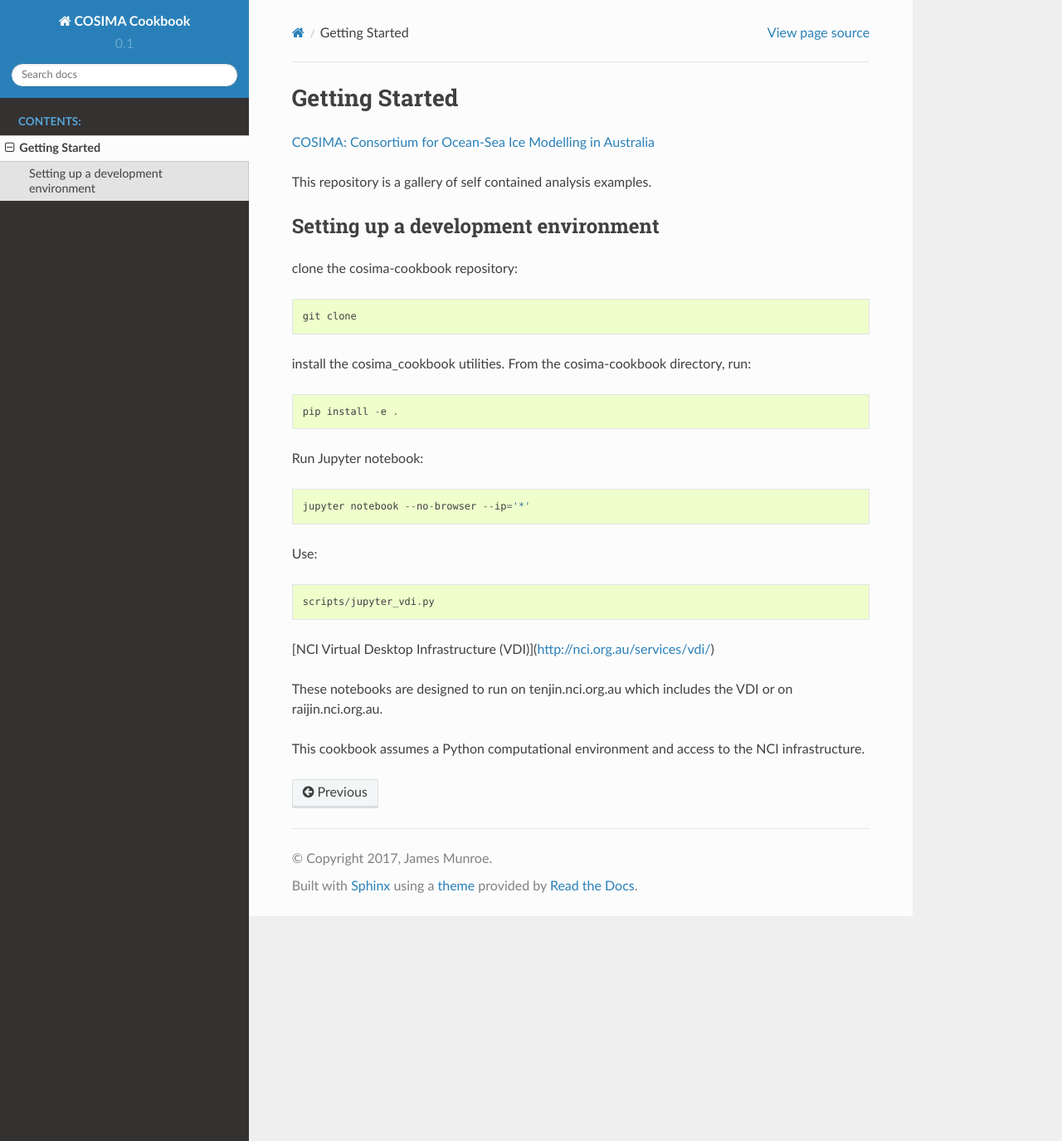
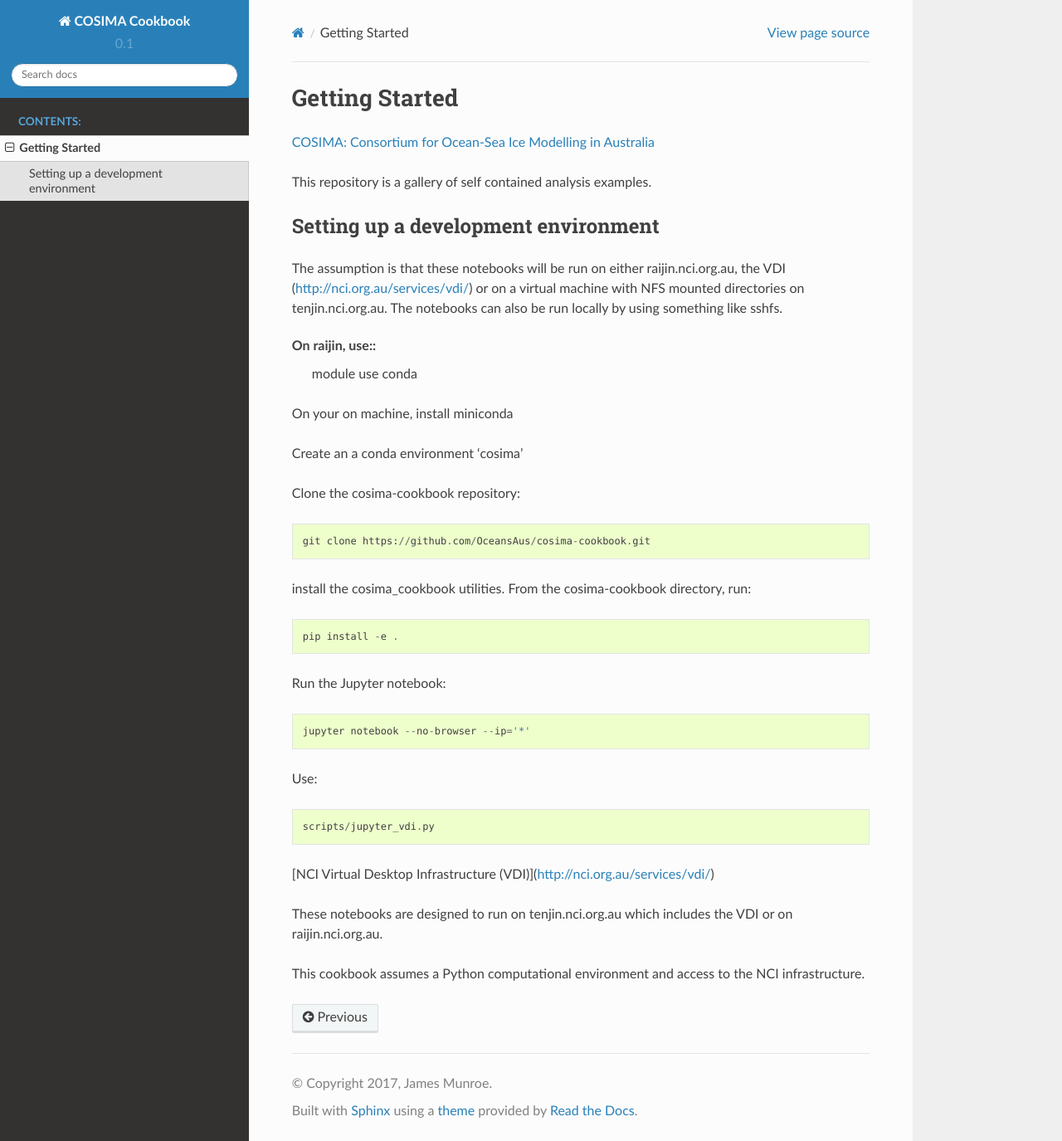
Before and after one commit to COSIMA/cosima-cookbook, a Sphinx documentation site: the page built from doc/getting_started.rst, in a window 1280 px wide and 1375 px high. Shown: the whole window at 83% size. Built offline with Sphinx 7.4.7 and the Read the Docs theme 2.0.0, drawn with Linux system fonts in a browser that asks for light colours; pages that are not in the unit, such as notebooks, are missing from menus.

```diff
--- a/doc/getting_started.rst
+++ b/doc/getting_started.rst
@@ -10,16 +10,24 @@ This repository is a gallery of self contained analysis examples.
 Setting up a development environment
 ====================================
 
-clone the cosima-cookbook repository::
+The assumption is that these notebooks will be run on either raijin.nci.org.au, the VDI (http://nci.org.au/services/vdi/) or on a virtual machine with NFS mounted directories on tenjin.nci.org.au. The notebooks can also be run locally  by using something like sshfs.
 
-    git clone
+On raijin, use::
+    module use conda
+
+On your on machine, install miniconda
+
+Create an a conda environment 'cosima'
+
+Clone the cosima-cookbook repository::
+
+    git clone https://github.com/OceansAus/cosima-cookbook.git
 
 install the cosima_cookbook utilities. From the cosima-cookbook directory, run::
 
     pip install -e .
 
-
-Run Jupyter notebook::
+Run the Jupyter notebook::
 
     jupyter notebook --no-browser --ip='*'
 
```
Also changed, not shown: cosima_cookbook/__init__.py (+14 -6 lines), 1 other file.
